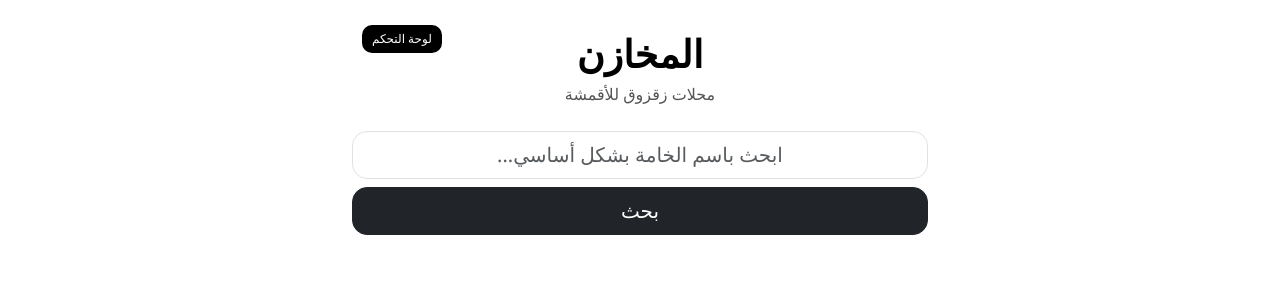
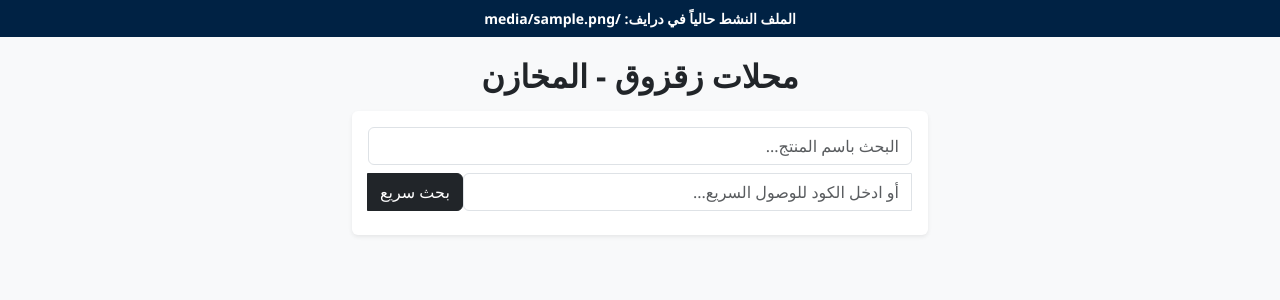
Before and after one commit to abdulrahmane006/Zagzoog-Store, a Flask app: template templates/index.html in a window 1280 px wide. Shown: the top 300 px of the page. Run offline with Flask 3, Linux system fonts and the light colour scheme; the template is opened without the code that fills it: most values are stand-ins (such as "Sample title", 1, 10 or a date in 2020).

Commit message:
Update index.html

```diff
--- a/templates/index.html
+++ b/templates/index.html
@@ -3,148 +3,101 @@
 <head>
     <meta charset="UTF-8">
     <meta name="viewport" content="width=device-width, initial-scale=1.0">
-    <title>المخازن</title>
+    <title>نظام مخازن زقزوق</title>
     <link rel="stylesheet" href="https://cdn.jsdelivr.net/npm/bootstrap@5.3.0/dist/css/bootstrap.min.css">
     <style>
-        body { direction: rtl; text-align: right; background-color: #ffffff; color: #000000; font-family: 'Segoe UI', sans-serif; }
-        .header-box { text-align: center; margin-top: 25px; margin-bottom: 25px; position: relative; }
-        .main-title { font-size: 38px; font-weight: bold; }
-        .shop-title { font-size: 16px; color: #555555; }
-        input, button, .card { border-radius: 15px !important; text-align: center !important; }
-        .unified-card { border: 2px solid #000000; border-radius: 20px; padding: 20px; background-color: #ffffff; margin-top: 15px; }
-        .center-datetime { font-size: 14px; color: #666666; text-align: center; margin-bottom: 12px; font-weight: bold; }
-        .center-prod-title { font-size: 28px; font-weight: bold; color: #ff0000; text-align: center; margin-bottom: 15px; }
-        .data-row { display: flex; justify-content: space-around; margin-bottom: 15px; background: #f9f9f9; padding: 10px; border-radius: 12px; }
-        .data-cell { text-align: center; flex: 1; }
-        .cell-label { font-size: 13px; color: #777777; }
-        .cell-value { font-size: 16px; font-weight: bold; }
-        .meters-box { display: flex; flex-wrap: wrap; justify-content: center; gap: 10px; margin-top: 10px; }
-        .meter-btn { border: 2px solid #000000; background: #ffffff; padding: 8px 15px; border-radius: 12px; font-weight: bold; cursor: pointer; }
-        .meter-btn.disabled { border-color: #ff0000; color: #ff0000; background: #fff5f5; cursor: not-allowed; }
-        .divider { border-top: 3px dashed #000000; margin: 20px 0; }
-        .section-title { font-size: 18px; font-weight: bold; text-align: center; margin-top: 15px; }
-        .admin-badge { position: absolute; top: 0; left: 10px; background: #000; color: #fff; padding: 5px 10px; border-radius: 10px; font-size: 12px; cursor: pointer; text-decoration: none; }
+        body { direction: rtl; text-align: right; background-color: #f8f9fa; font-family: 'Segoe UI', sans-serif; }
+        .file-banner { background-color: #002244; color: #fff; text-align: center; padding: 8px; font-weight: bold; font-size: 14px; }
+        .unified-card { border: 2px solid #000; border-radius: 20px; padding: 20px; background: #fff; margin-top: 20px; }
+        .prod-title { font-size: 26px; font-weight: bold; text-align: center; color: #000; margin-bottom: 15px; }
+        .info-row { display: flex; justify-content: space-between; background: #f1f1f1; padding: 10px; border-radius: 12px; margin-bottom: 10px; }
+        .meters-row { background: #fff3cd; padding: 15px; border-radius: 12px; margin-top: 10px; }
+        .meter-btn { border: 2px solid #000; background: #fff; padding: 5px 12px; margin: 5px; border-radius: 8px; font-weight: bold; }
+        .divider { border-top: 3px dashed #000; margin: 20px 0; }
     </style>
 </head>
 <body>
-<div class="container" style="max-width: 600px;">
-    <div class="header-box">
-        <a href="#" onclick="toggleAdminView()" class="admin-badge">لوحة التحكم</a>
-        <div class="main-title">المخازن</div>
-        <div class="shop-title">محلات زقزوق للأقمشة</div>
+
+<!-- عرض اسم ملف الإكسيل بصورة دائمة ودورية في أعلى الموقع -->
+<div class="file-banner">
+    الملف النشط حالياً في درايف: <span id="fileNameDisplay">{{ file_name }}</span>
 </div>
 
-    <div id="searchSection">
-        <div class="mb-4">
-            <input type="text" id="searchQuery" class="form-control form-control-lg" placeholder="ابحث باسم الخامة بشكل أساسي...">
-            <button onclick="runSearch()" class="btn btn-dark w-100 mt-2 btn-lg">بحث</button>
-        </div>
-        <div id="alertBox" class="alert d-none text-center"></div>
-        <div id="resultsArea"></div>
-    </div>
+<div class="container" style="max-width: 600px; margin-top: 20px;">
+    <h2 class="text-center fw-bold">محلات زقزوق - المخازن</h2>
 
-    <div id="adminSection" class="d-none">
-        <div class="unified-card">
-            <h4 class="fw-bold mb-3 text-center">تحديث وتطهير بيانات المخزن</h4>
-            <form id="adminUploadForm" enctype="multipart/form-data">
-                <div class="mb-3">
-                    <label class="form-label fw-bold">كود دخول المسؤول</label>
-                    <input type="password" id="passCode" name="pass_code" class="form-control" placeholder="اكتب كود الدخول السري" required>
-                </div>
-                <div class="mb-3">
-                    <label class="form-label fw-bold">اختر ملف الإكسيل الجديد (.xlsx)</label>
-                    <input type="file" name="excel_file" class="form-control" accept=".xlsx, .xls" required>
-                </div>
-                <button type="submit" class="btn btn-primary w-100 btn-lg">رفع وتحديث المخزن فوراً</button>
-            </form>
-            <button onclick="toggleAdminView()" class="btn btn-light w-100 mt-3">العودة لصفحة البحث</button>
-        </div>
+    <!-- خانات البحث السريع -->
+    <div class="bg-white p-3 rounded shadow-sm mt-3">
+        <input type="text" id="searchName" class="form-control mb-2" placeholder="البحث باسم المنتج...">
+        <div class="input-group mb-2">
+            <input type="text" id="searchCode" class="form-control" placeholder="أو ادخل الكود للوصول السريع...">
+            <button onclick="doSearch()" class="btn btn-dark">بحث سريع</button>
         </div>
     </div>
 
-<div class="modal fade" id="withdrawModal" tabindex="-1" aria-hidden="true">
-    <div class="modal-dialog modal-dialog-centered">
-        <div class="modal-content" style="border-radius: 20px;">
-            <div class="modal-body text-center p-4">
-                <h5 class="fw-bold mb-3">تسجيل سحب ثوب وتصويره</h5>
-                <form id="withdrawForm" enctype="multipart/form-data">
-                    <input type="hidden" id="modalIdx" name="idx">
-                    <input type="hidden" id="modalMeter" name="meter">
-                    <div class="mb-3">
-                        <label class="form-label fw-bold">التقط صورة الثوب الخارج</label>
-                        <input type="file" name="photo" class="form-control" accept="image/*" capture="environment" required>
+    <div id="results"></div>
 </div>
-                    <button type="submit" class="btn btn-danger w-100 btn-lg">تأكيد تسجيل الخروج والرفع فوراً</button>
-                </form>
+
+<script>
+function doSearch() {
+    let name = document.getElementById('searchName').value;
+    let code = document.getElementById('searchCode').value;
+
+    fetch('/search', {
+        method: 'POST',
+        headers: {'Content-Type': 'application/x-www-form-urlencoded'},
+        body: `query=${encodeURIComponent(name)}&search_code=${encodeURIComponent(code)}`
+    })
+    .then(res => res.json())
+    .then(data => {
+        let container = document.getElementById('results');
+        container.innerHTML = '';
+        if(data.status === 'success') {
+            data.data.forEach((item, idx) => {
+                let html = `
+                    <div class="unified-card">
+                        <!-- الاسم في المنتصف -->
+                        <div class="prod-title">${item.name}</div>
+
+                        <!-- الصف الخاص بالكود والمكان والملاحظات -->
+                        <div class="info-row">
+                            <div><strong>الكود:</strong> ${item.code}</div>
+                            <div><strong>المكان:</strong> ${item.location}</div>
+                            <div><strong>ملاحظات:</strong> ${item.notes || '-'}</div>
+                        </div>
+
+                        <!-- صف أسفل منه يعرض جميع أمتار الأثواب -->
+                        <div class="meters-row">
+                            <div class="fw-bold mb-2">أمتار الأثواب المتوفرة (اضغط للسحب):</div>
+                            <div class="d-flex flex-wrap">`;
+
+                item.meters.forEach(m => {
+                    html += `<button class="meter-btn" onclick="withdrawMeter('${item.code}', '${m}')">${m}</button>`;
+                });
+
+                html += `   </div>
                         </div>
                     </div>
-    </div>
-</div>
-
-<script src="https://cdn.jsdelivr.net/npm/bootstrap@5.3.0/dist/js/bootstrap.bundle.min.js"></script>
-<script>
-    let withdrawModalObj = new bootstrap.Modal(document.getElementById('withdrawModal'));
-
-    function toggleAdminView() {
-        document.getElementById('searchSection').classList.toggle('d-none');
-        document.getElementById('adminSection').classList.toggle('d-none');
+                    <div class="divider"></div>`;
+                container.innerHTML += html;
+            });
+        } else {
+            container.innerHTML = `<div class="alert alert-danger text-center mt-3">${data.msg}</div>`;
         }
-
-    function runSearch() {
-        let q = document.getElementById('searchQuery').value;
-        fetch('/search', { method: 'POST', headers: {'Content-Type': 'application/x-www-form-urlencoded'}, body: 'query=' + encodeURIComponent(q) })
-        .then(res => res.json())
-        .then(data => {
-            let area = document.getElementById('resultsArea');
-            let alertBox = document.getElementById('alertBox');
-            area.innerHTML = ''; alertBox.classList.add('d-none');
-            if (data.status !== 'success') {
-                alertBox.className = 'alert alert-danger text-center'; alertBox.innerText = data.msg; alertBox.classList.remove('d-none'); return;
-            }
-            let cardHtml = `<div class="unified-card"><div class="center-prod-title">${data.data[0].name}</div>`;
-            data.data.forEach((item, index) => {
-                if (index > 0) cardHtml += `<div class="divider"></div>`;
-                cardHtml += `
-                    <div class="center-datetime">المسجل في: ${item.date} | ${item.time}</div>
-                    <div class="data-row">
-                        <div class="data-cell"><div class="cell-label">الكود</div><div class="cell-value">${item.code}</div></div>
-                        <div class="data-cell"><div class="cell-label">العدد المتوفر</div><div class="cell-value">${item.qty}</div></div>
-                        <div class="data-cell"><div class="cell-label">المكان</div><div class="cell-value">${item.location}</div></div>
-                    </div>
-                    <div class="section-title">الأمتار المتوفرة للأثواب</div>
-                    <div class="meters-box">`;
-                item.meters.forEach(m => {
-                    if (m.includes('❌')) { cardHtml += `<button class="meter-btn disabled" disabled>${m}</button>`; }
-                    else { cardHtml += `<button class="meter-btn" onclick="openWithdraw(${item.index}, '${m}')">${m}</button>`; }
-                });
-                cardHtml += `</div>`;
-            });
-            cardHtml += `</div>`; area.innerHTML = cardHtml;
     });
 }
 
-    function openWithdraw(idx, meter) { document.getElementById('modalIdx').value = idx; document.getElementById('modalMeter').value = meter; withdrawModalObj.show(); }
-
-    document.getElementById('withdrawForm').addEventListener('submit', function(e) {
-        e.preventDefault();
-        fetch('/withdraw', { method: 'POST', body: new FormData(this) }).then(res => res.json()).then(data => { withdrawModalObj.hide(); runSearch(); alert(data.msg); });
-    });
-
-    // كود رفع ملف الإكسيل للمسؤول
-    document.getElementById('adminUploadForm').addEventListener('submit', function(e) {
-        e.preventDefault();
-        let formData = new FormData(this);
-        fetch('/admin/upload', { method: 'POST', body: formData })
-        .then(res => {
-            if(res.ok) return res.text();
-            throw new Error('الكود غير صحيح أو حدث خطأ أثناء الرفع');
+function withdrawMeter(code, meter) {
+    if(confirm(`هل تريد تأكيد سحب الثوب مقاس ${meter}؟`)) {
+        fetch('/withdraw', {
+            method: 'POST',
+            headers: {'Content-Type': 'application/x-www-form-urlencoded'},
+            body: `code=${code}&meter=${encodeURIComponent(meter)}`
         })
-        .then(msg => {
-            alert(msg);
-            toggleAdminView();
-        })
-        .catch(err => alert(err.message));
-    });
+        .then(res => res.json())
+        .then(data => { alert(data.msg); doSearch(); });
+    }
+}
 </script>
 </body>
 </html>
```
Lines whose indentation alone changed are shown as unchanged.
